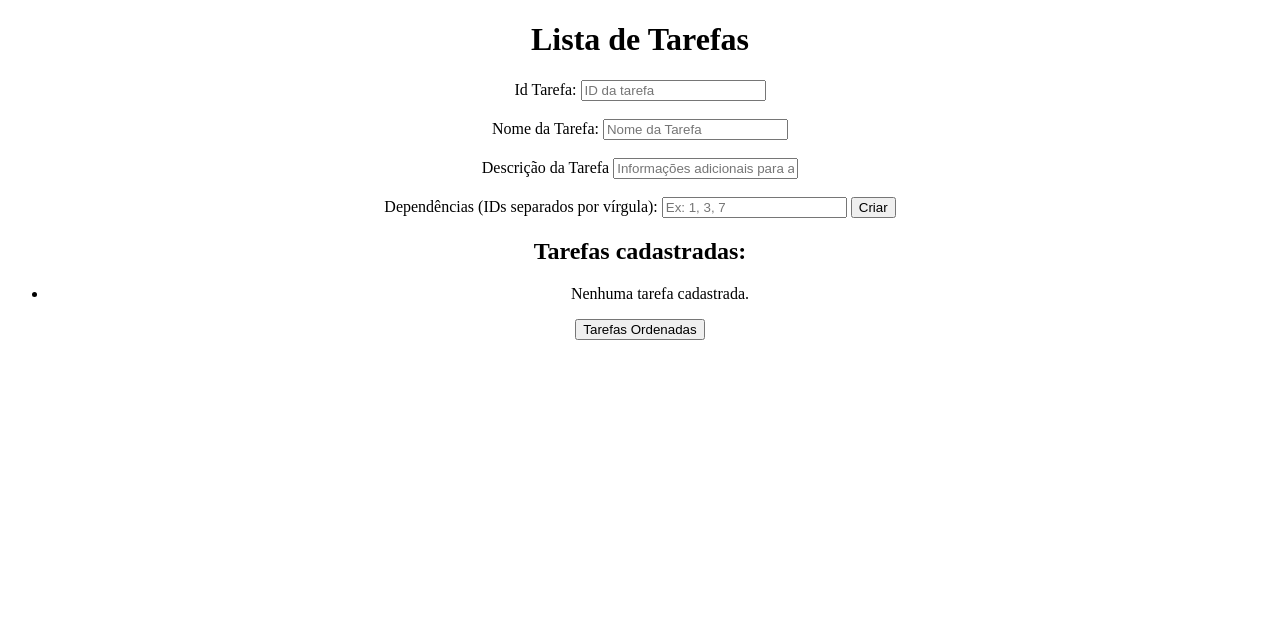
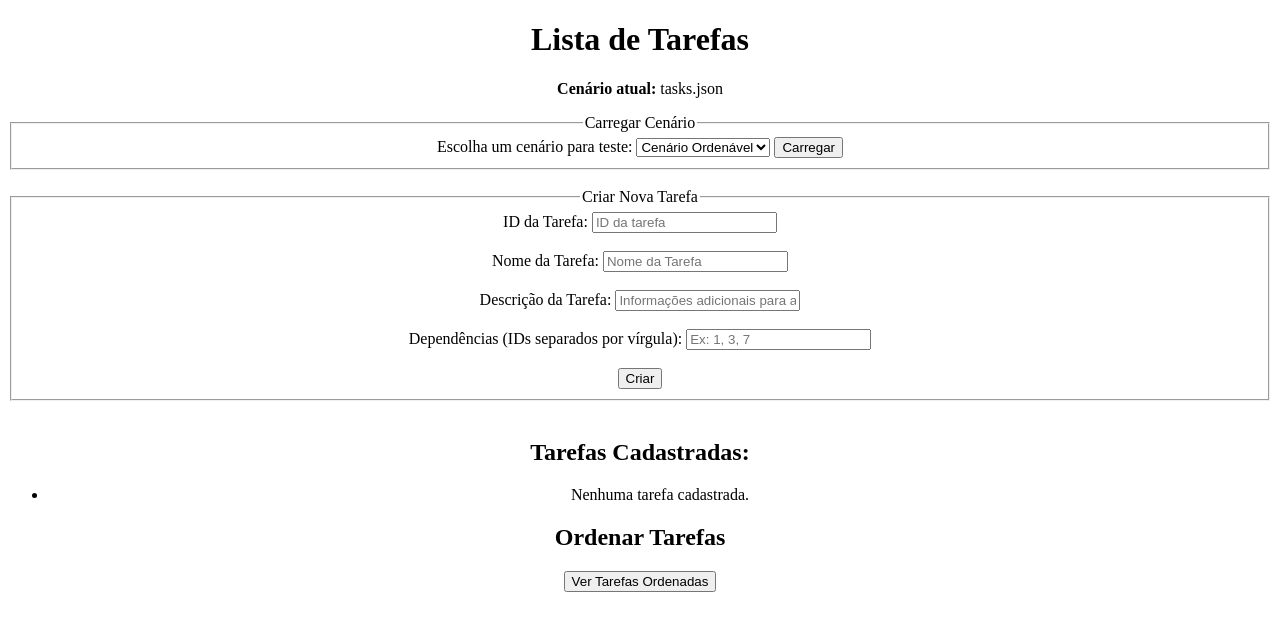
Before and after one commit to projeto-de-algoritmos-2025/Grafos1_Task_List, a Flask app: page / in a window 1280 px wide. Shown: the top 631 px of the page. Run offline with Flask 3, Linux system fonts and the light colour scheme.

Commit message:
add: carregar jsons diferentes

```diff
--- a/tasks-list/app.py
+++ b/tasks-list/app.py
@@ -5,47 +5,72 @@ from topological_ordering import topological_sort
 
 app = Flask(__name__)
 
+# Inicialização com arquivo padrão
 FILE_NAME = "tasks-list/tasks.json"
+task_list = read_task_json(FILE_NAME)
+cenario_atual = FILE_NAME  # para exibir no HTML qual cenário está em uso
 
-task_list = read_task_json(FILE_NAME)
 
-@app.route("/",methods=["GET"])
+@app.route("/", methods=["GET"])
 def home():
-    return render_template("index.html", tasks=task_list.values())
+    return render_template("index.html", tasks=task_list.values(), cenario_atual=cenario_atual)
 
 
 @app.route("/criar", methods=['POST'])
 def create_task():
+    global task_list
 
-    #resgata dados do form
+    # Dados do formulário
     id = request.form['id']
-    name =request.form['name']
+    name = request.form['name']
     description = request.form['description']
     deps_itens = request.form.get('dependencies', '')
 
     dependencies = []
-
-    # de "1, 3, 4,5 , " vai para [1,3,4,5]
     for dependencie in deps_itens.split(","):
         dependencie = dependencie.strip()
         if dependencie:
             dependencies.append(dependencie)
 
-    task = Task(id,name,description, dependencies)
+    # Cria e adiciona a tarefa
+    task = Task(id, name, description, dependencies)
     task_list[id] = task
 
-    create_task_json(FILE_NAME,task_list)
+    # (Opcional) Salva no JSON se quiser persistir
+    # create_task_json(FILE_NAME, task_list)
 
     return redirect("/")
+
 
 @app.route("/ordenar", methods=["GET"])
 def ordenar_tarefas():
     try:
         ordenadas = topological_sort(task_list)
         tarefas_ordenadas = [task_list[id] for id in ordenadas]
-        return render_template("ordenadas.html",tasks = tarefas_ordenadas)
+        return render_template("ordenadas.html", tasks=tarefas_ordenadas)
     except ValueError as e:
-        return str(e)
+        return f"<h2 style='color:red'>Erro: {e}</h2><br><a href='/'>Voltar</a>"
+
+
+@app.route("/carregar-json", methods=["POST"])
+def carregar_json():
+    global task_list
+    global cenario_atual
+
+    escolha = request.form.get("cenario")
+
+    if escolha == "ordenavel":
+        arquivo = "cenarios/cenario_ordenavel.json"
+    elif escolha == "com_ciclo":
+        arquivo = "cenarios/cenario_com_ciclo.json"
+    else:
+        return "Cenário inválido", 400
+
+    task_list = read_task_json(arquivo)
+    cenario_atual = arquivo
+
+    return redirect("/")
+
 
 if __name__ == "__main__":
     app.run(debug=True)
--- a/tasks-list/templates/index.html
+++ b/tasks-list/templates/index.html
@@ -1,5 +1,5 @@
 <!DOCTYPE html>
-<html lang="en">
+<html lang="pt-BR">
 <head>
     <meta charset="UTF-8">
     <meta name="viewport" content="width=device-width, initial-scale=1.0">
@@ -9,32 +9,50 @@
 <body>
 
     <div class="bloco">
-
         <div class="texto">
 
             <h1>Lista de Tarefas</h1>
 
-            <form action="/criar" method="post">
+            {% if cenario_atual %}
+                <p><strong>Cenário atual:</strong> {{ cenario_atual.split('/')[-1] }}</p>
+            {% endif %}
 
-                <label >Id Tarefa:</label>
-                <input type="number" name="id"  placeholder="ID da tarefa"><br>
-                <br>
-                <label >Nome da Tarefa:</label>
-                <input type="text" name="name" placeholder="Nome da Tarefa"><br>
-                <br>
-                <label >Descrição da Tarefa</label>
-                <input type="text" name="description" placeholder="Informações adicionais para a tarefa"><br>
-                <br>
-                <label>Dependências (IDs separados por vírgula):</label>
-                <input type="text" name="dependencies" placeholder="Ex: 1, 3, 7">
+            <fieldset>
+                <legend>Carregar Cenário</legend>
+                <form action="/carregar-json" method="post">
+                    <label for="cenario">Escolha um cenário para teste:</label>
+                    <select name="cenario" id="cenario">
+                        <option value="ordenavel">Cenário Ordenável</option>
+                        <option value="com_ciclo">Cenário com Ciclo</option>
+                    </select>
+                    <button type="submit">Carregar</button>
+                </form>
+            </fieldset>
 
-                <button type="submit">Criar</button>
-            </form>
+            <br>
 
+            <fieldset>
+                <legend>Criar Nova Tarefa</legend>
+                <form action="/criar" method="post">
+                    <label>ID da Tarefa:</label>
+                    <input type="number" name="id" placeholder="ID da tarefa"><br><br>
 
+                    <label>Nome da Tarefa:</label>
+                    <input type="text" name="name" placeholder="Nome da Tarefa"><br><br>
 
-            <h2>Tarefas cadastradas:</h2>
+                    <label>Descrição da Tarefa:</label>
+                    <input type="text" name="description" placeholder="Informações adicionais para a tarefa"><br><br>
 
+                    <label>Dependências (IDs separados por vírgula):</label>
+                    <input type="text" name="dependencies" placeholder="Ex: 1, 3, 7"><br><br>
+
+                    <button type="submit">Criar</button>
+                </form>
+            </fieldset>
+
+            <br>
+
+            <h2>Tarefas Cadastradas:</h2>
             <ul>
                 {% for task in tasks %}
                     <li>
@@ -43,16 +61,15 @@
                             <br>Depende de: {{ task.dependencies | join(', ') }}
                         {% endif %}
                     </li>
-
                 {% else %}
                     <li>Nenhuma tarefa cadastrada.</li>
                 {% endfor %}
             </ul>
 
-            <a href="/ordenar"><button> Tarefas Ordenadas</button></a>
+            <h2>Ordenar Tarefas</h2>
+            <a href="/ordenar"><button>Ver Tarefas Ordenadas</button></a>
 
         </div>
-
     </div>
 
 </body>
```
Also changed, not shown: tasks-list/cenarios/cenario_com_ciclo.json (added, +38 -0 lines), tasks-list/cenarios/cenario_ordenavel.json (renamed from tasks-list/tasks.json).
